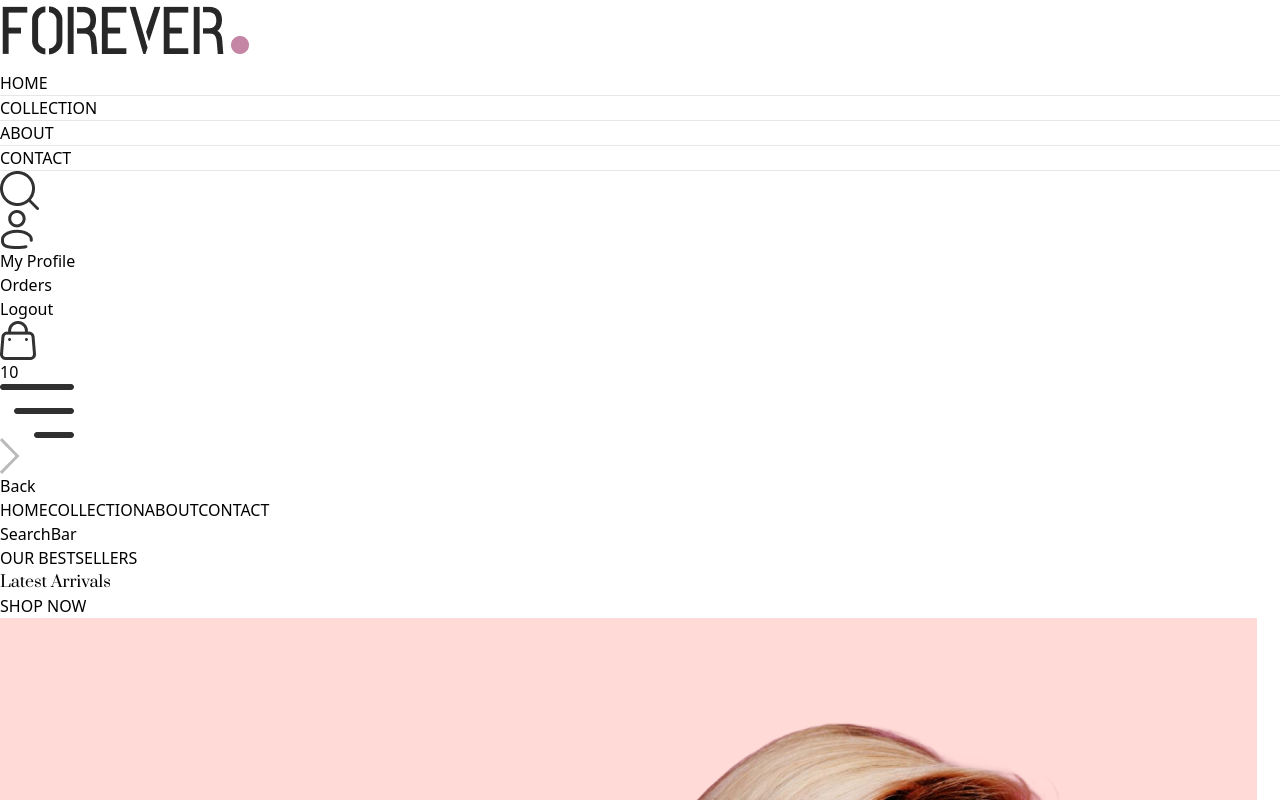
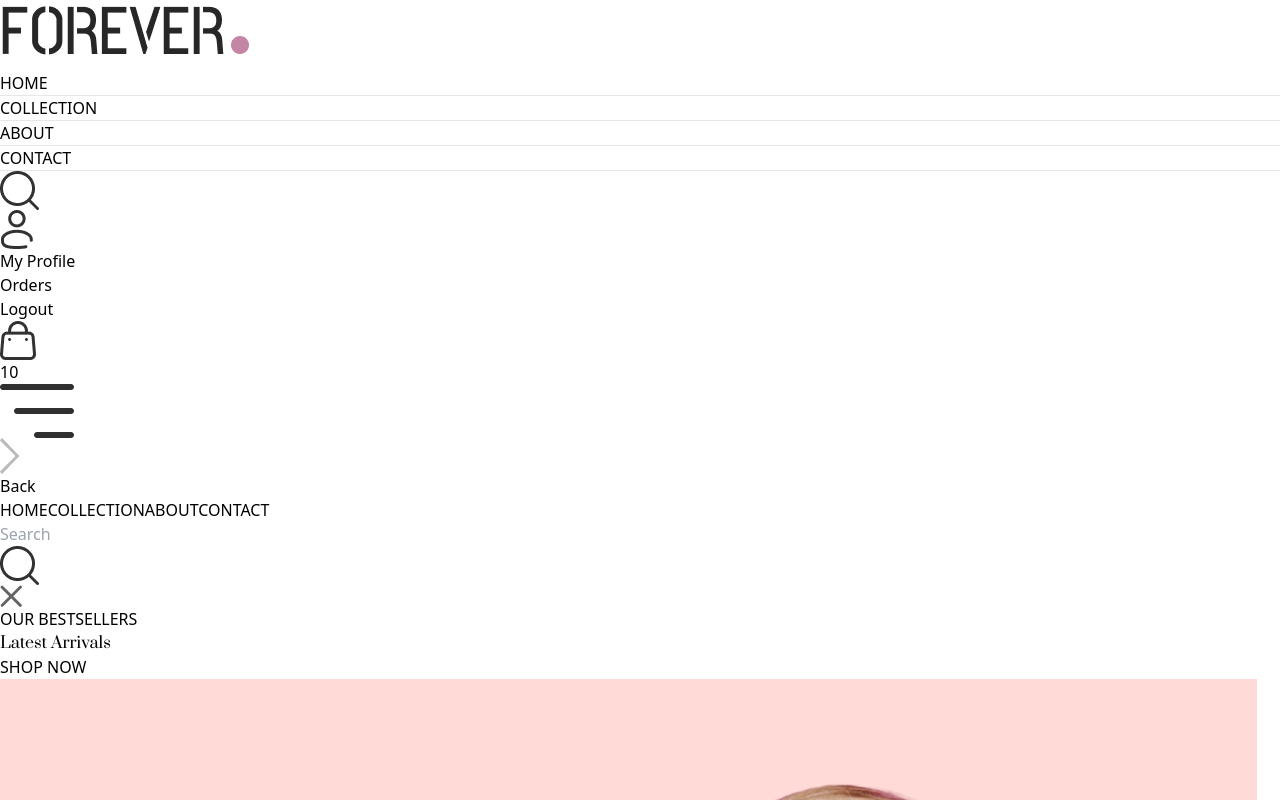
Before and after one commit to Kadunapikin/Chongai-store, a React (Vite) app in the folder frontend/: page / in a window 1280 px wide. Shown: the top 800 px of the page. Built offline with nearby package versions, Linux system fonts and the light colour scheme.

Commit message:
add items to SearchBar component

```diff
--- a/frontend/src/components/SearchBar.jsx
+++ b/frontend/src/components/SearchBar.jsx
@@ -1,13 +1,20 @@
 import React, { useContext } from 'react'
 import { ShopContext } from '../context/ShopContext'
+import { assets } from '../assets/assets';
 
 const SearchBar = () => {
 
-    const { search, setSearch, showSearch, showSetSearch } = useContext(ShopContext);
+    const { search, setSearch, showSearch, setShowSearch } = useContext(ShopContext);
 
-  return (
-    <div>SearchBar</div>
-  )
+  return showSearch ? (
+    <div className='border-t border-b bg-gray-50 text-center'>
+        <div className='inline-flex items-center justify-center border border-gray-400 px-5 py-2 my-5 mx-3 rounded-full w-3/4 sm:w-1/2'>
+            <input value={search} onChange={(e) => setSearch(e.target.value)} className='flex-1 outline-none bg-inherit text-sm' type="text" placeholder='Search' />
+            <img className='w-4' src={assets.search_icon} alt="" />
+        </div>
+        <img onClick={() => setShowSearch(false)} className='inline w-3 cursor-pointer' src={assets.cross_icon} alt="" />
+    </div>
+  ) : null
 }
 
 export default SearchBar
```
